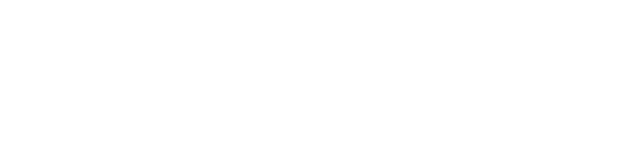
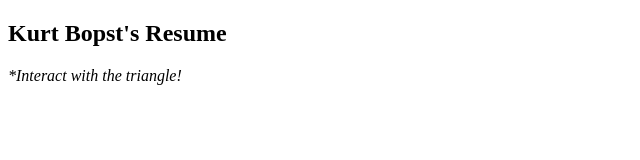
Before and after one commit to kurtbopst/interactive-resume, a plain HTML site: page index.html in a window 1280 px wide. Shown: the whole page, without its empty margins (0-640 px from the left). Drawn offline with Linux system fonts and the light colour scheme.

Commit message:
basic content

```diff
--- a/index.html
+++ b/index.html
@@ -7,7 +7,7 @@
 <body>
 <script src="sketch.js"></script>
 </body>
-
-
+<h2>Kurt Bopst's Resume</h2>
+<p style="font-style:italic">*Interact with the triangle!</p>
 
 </html>
```
Also changed, not shown: 1 other file.
